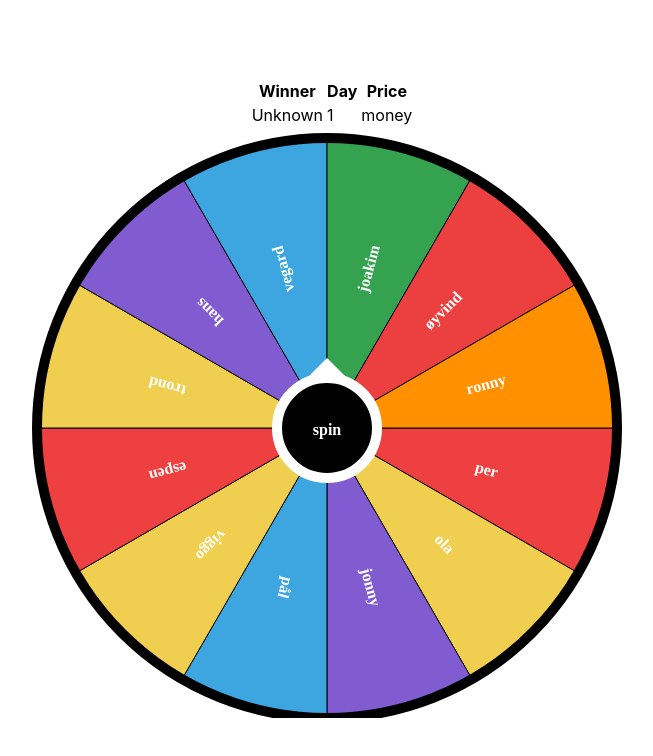
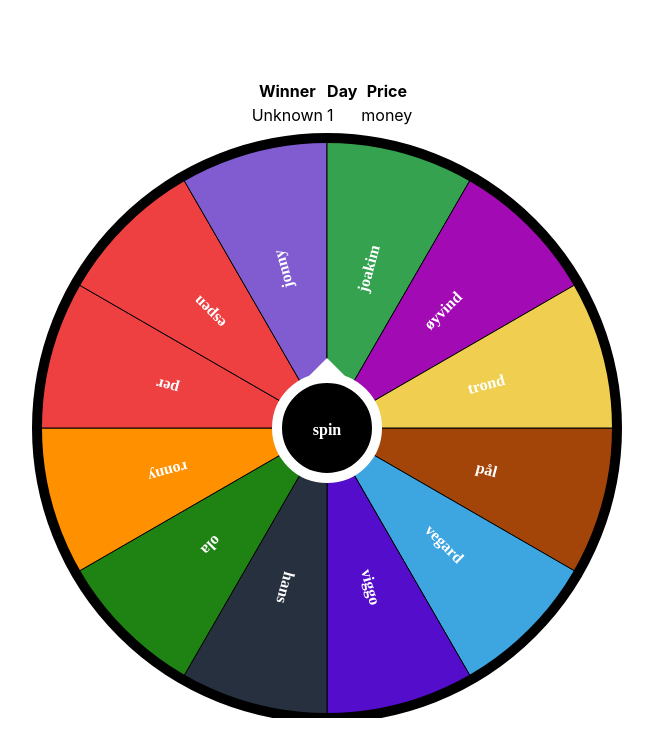
Before and after one commit to MikAoJk/christmas-calendar-draw, a Next.js app: page / in a window 1280 px wide. Shown: the top 756 px of the page, without its empty margins (308-961 px from the left). Built offline with nearby package versions, Linux system fonts and the light colour scheme.

Commit message:
Added in shuffleParticipant

```diff
--- a/src/components/WheelOfFortune/Wheel/Wheel.tsx
+++ b/src/components/WheelOfFortune/Wheel/Wheel.tsx
@@ -41,7 +41,6 @@ const Wheel = (wheelProps: WheelProps) => {
 
     const initCanvas = () => {
         let canvas = document.getElementById('canvas')
-        console.log(navigator)
         if (navigator.userAgent.indexOf('MSIE') !== -1) {
             canvas = document.createElement('canvas') as HTMLCanvasElement;
             canvas?.setAttribute('width', String(610))
--- a/src/components/WheelOfFortune/WheelOfFortune.tsx
+++ b/src/components/WheelOfFortune/WheelOfFortune.tsx
@@ -20,7 +20,7 @@ const WheelOfFortune = () => {
         },
             {
                 name: 'ola',
-                color: '#F0CF50'
+                color: '#1f8314'
             },
             {
                 name: 'jonny',
@@ -28,11 +28,11 @@ const WheelOfFortune = () => {
             },
             {
                 name: 'pål',
-                color: '#3DA5E0'
+                color: '#a34508'
             },
             {
                 name: 'viggo',
-                color: '#F0CF50'
+                color: '#530dcb'
             },
             {
                 name: 'espen',
@@ -44,7 +44,7 @@ const WheelOfFortune = () => {
             },
             {
                 name: 'hans',
-                color: '#815CD1'
+                color: '#26303f'
             },
             {
                 name: 'vegard',
@@ -56,7 +56,7 @@ const WheelOfFortune = () => {
             },
             {
                 name: 'øyvind',
-                color: '#EC3F3F'
+                color: '#a20ab4'
             },
             {
                 name: 'ronny',
@@ -64,11 +64,32 @@ const WheelOfFortune = () => {
             }
         ]
 
+    const shuffleParticipant = (participants: Participants[]) => {
+        let currentIndex = participants.length, randomIndex;
+
+        while (currentIndex != 0) {
+
+            // Pick a remaining element.
+            randomIndex = Math.floor(Math.random() * currentIndex);
+            currentIndex--;
+
+            // And swap it with the current element.
+            [participants[currentIndex], participants[randomIndex]] = [
+                participants[randomIndex], participants[currentIndex]];
+        }
+
+        return participants;
+    }
+
+    const shuffeledParticipant = shuffleParticipant(participants)
+    console.log(shuffeledParticipant)
+
+
     return (
         <div className={styles.main}>
             <PrevWinners/>
             {winner && <h3>Todays winner is: {winner}</h3>}
-            <Wheel participants={participants}
+            <Wheel participants={shuffeledParticipant}
                    onFinished={winnerHandler}/>
         </div>
     )
```
